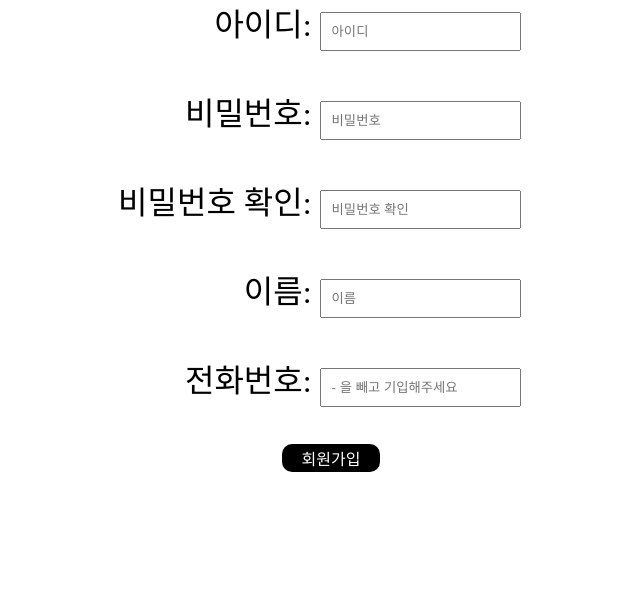
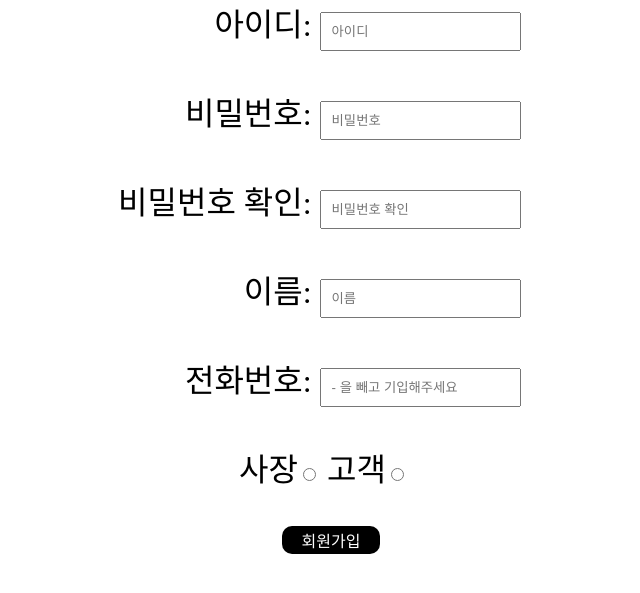
Before and after one commit to donghyeon5459/KNU_GLSO219001, a Django app: page /signup/ in a window 1280 px wide. Shown: the part 109-702 px from the top of the page, without its empty margins (309-949 px from the left). Run offline with Django 3.2, Linux system fonts and the light colour scheme.

Commit message:
사장 고객 구별 추가

```diff
--- a/KNUEAT/account/templates/signup.html
+++ b/KNUEAT/account/templates/signup.html
@@ -23,6 +23,10 @@
         .form input{
             padding: 10px;
         }
+
+        #i2 {
+            padding-right: 44%;
+        }
     </style>
 
 </head>
@@ -39,6 +43,12 @@
                 이름: <input placeholder="이름" type="text" name="name"><br><br>
                 전화번호: <input placeholder="- 을 빼고 기입해주세요" type="text" name="phone"><br><br>
             </div>
+            <div id="i2">
+                사장<input   type="radio" name = type value="사장">
+                고객<input   type =radio name = type value="고객">
+
+            </div>
+            <br><br>
             <input style="
                 background-color: black; /* Green */
                 border: none;
```
